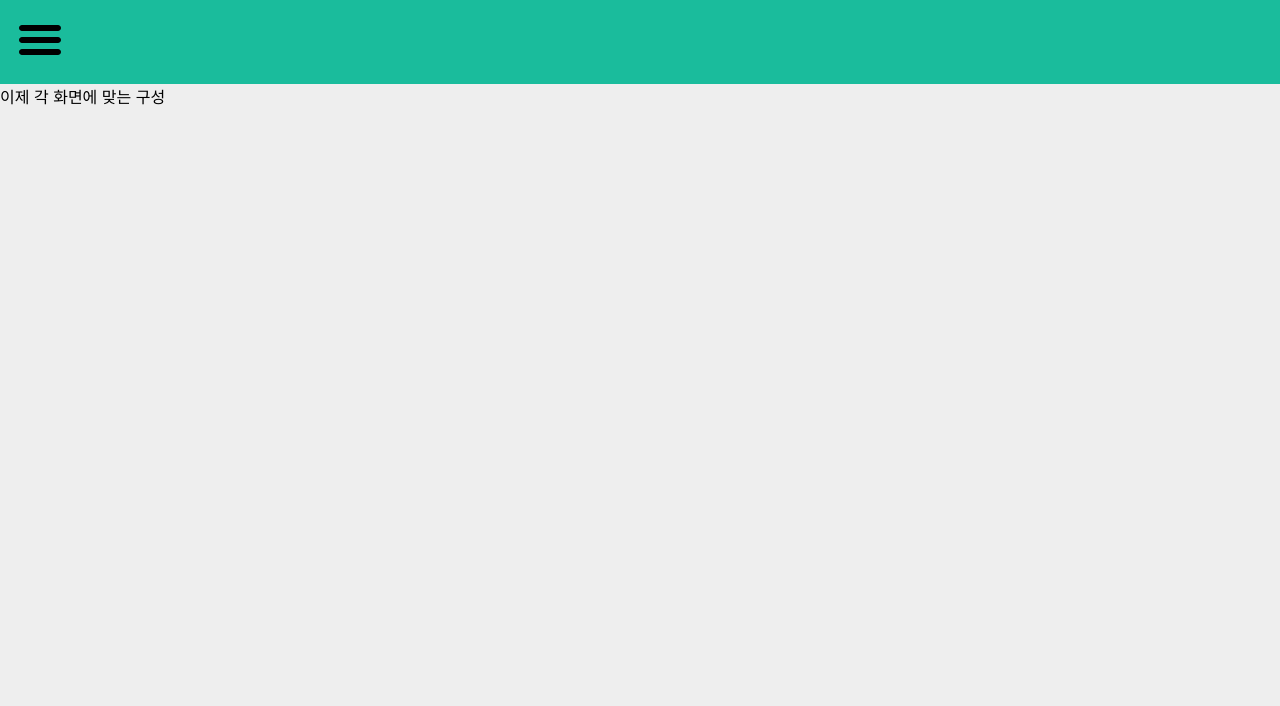
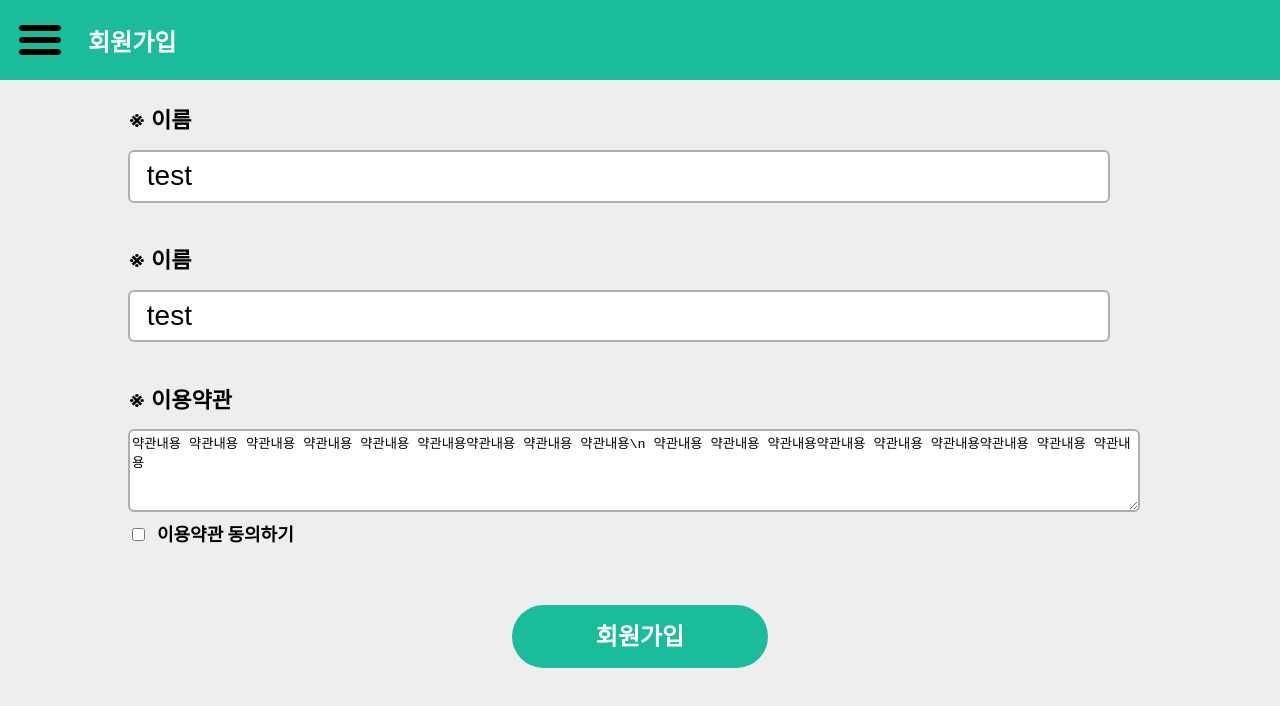
Before and after one commit to chrhfoq123/flower-way, a React (Create React App) app in the folder client/: page / in a window 1280 px wide. Shown: the top 706 px of the page. Built offline with nearby package versions, Linux system fonts and the light colour scheme.

Commit message:
22-07-02 Add register Component

```diff
--- a/client/src/App.js
+++ b/client/src/App.js
@@ -3,6 +3,7 @@ import React, {Component} from 'react';
 import './css/App.css';
 import './css/Main.css';
 import menu_icon from './sorce/menu_icon.svg';
+import Register from './components/Register';
 
 class App extends Component
 {
@@ -13,13 +14,14 @@ class App extends Component
         {/* Header */}
         <div className='header'>
           <img src={menu_icon} width='48px' height='48px' />
+          <span className='title'>
+            회원가입
+          </span>
         </div>
         {/* Header */}
         {/* Content */}
         <div className='content'>
-          <div className=''>
-            이제 각 화면에 맞는 구성
-          </div>
+          <Register></Register>
         </div>
         {/* Content */}
       </div>
--- /dev/null
+++ b/client/src/components/Register.js
@@ -0,0 +1,49 @@
+import { Component } from "react";
+
+class Register extends Component
+{
+    render()
+    {
+        return(
+            <div className="register">
+                <div className="input-box">
+                    <span className="title">
+                        <label>※ 이름</label>
+                    </span>
+                    <span className="write-box">
+                        <input value={"test"} />
+                    </span>
+                </div>
+                <div className="input-box">
+                    <span className="title">
+                        <label>※ 이름</label>
+                    </span>
+                    <span className="write-box">
+                        <input value={"test"} />
+                    </span>
+                </div>
+                <div className="input-box">
+                    <span className="title">
+                        <label>※ 이용약관</label>
+                    </span>
+                    <span>
+                        <textarea rows={5}>
+                            약관내용 약관내용 약관내용 약관내용 약관내용 약관내용약관내용 약관내용 약관내용\n
+                            약관내용 약관내용 약관내용약관내용 약관내용 약관내용약관내용 약관내용 약관내용
+                        </textarea>
+                    </span>
+                    <span className="agree">
+                        <input type={"checkbox"}/>
+                        <label className="agree-text">이용약관 동의하기</label>
+                    </span>
+                </div>
+
+                <div className="btn-box">
+                    <span className="btn">회원가입</span>
+                </div>
+
+            </div>
+        );
+    }
+}
+export default Register;
--- a/client/src/css/Main.css
+++ b/client/src/css/Main.css
@@ -1,2 +1,18 @@
 body {background-color: #eeeeee;}
-.header {background-color: #1abc9c; padding: 1em}
+/* header */
+.header {background-color: #1abc9c; padding: 1em; display: flex; align-items: center;}
+.header .title {font-size: 24px; color: #ffffff; font-weight: bold; padding-left: 1em;}
+
+/* 회원가입 CSS */
+.content .register {width: 80%; margin: 0 auto; display: flex; flex-direction: column; padding-top: 1.4em;}
+.content .register .input-box {display: flex; flex-direction: column; font-weight: bold; font-size: 22px; margin-bottom: 1.8em;}
+.content .register .write-box input {font-size: 28px; width: 93%; padding: 0.3em; padding-left: 0.6em; border: 2px solid#afafaf; border-radius: 6px;}
+.content .register .title {margin-bottom: 0.7em;}
+.content .register textarea {width: 98%; border: 2px solid#afafaf; border-radius: 6px; height: auto;}
+.content .register .agree {margin-top: 0.1em;}
+.content .register .agree .agree-text {font-size: 18px; margin-left: 0.5em;}
+.content .register .btn-box {width: 100%; text-align: center; margin-top: 2em;}
+.content .register .btn-box .btn {background-color: #1abc9c; font-size: 24px; border-radius: 50px; font-weight: bold; color: #ffffff; height: 1em; padding: 0.7em 3.5em;}
+
+
+/* 회원가입 CSS */
```
